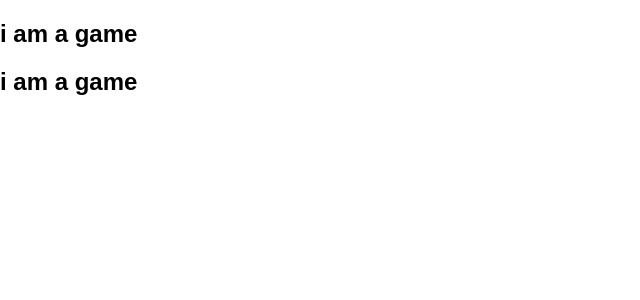
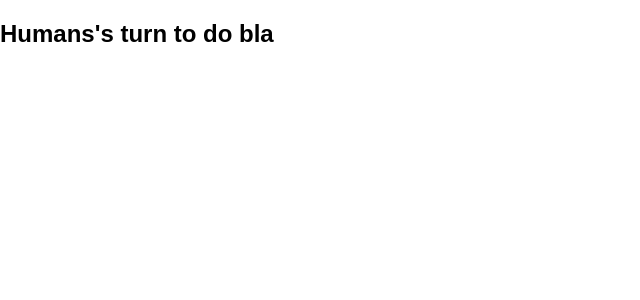
Before and after one commit to TomGB/quatro, a React (Create React App) app: page / in a window 1280 px wide. Shown: the top 300 px of the page, without its empty margins (0-640 px from the left). Built offline with nearby package versions, Linux system fonts and the light colour scheme.

Commit message:
working on game components

```diff
--- a/src/App.js
+++ b/src/App.js
@@ -3,14 +3,40 @@ import logo from './logo.svg';
 import './App.css';
 import GameSelect from './game-select.js'
 
+function PieceSelect({text}) {
+  return (<h2>{text}</h2>);
+}
+
+function TurnMessage({text}) {
+  return (<h2>{text}</h2>);
+}
+
+function GameBoard({text}) {
+  return (<h2>{text}</h2>);
+}
+
+const game = {
+  gameStarted: true
+}
+
 class App extends Component {
   render() {
-    return (
-      <div className='selectGameType'>
-        <GameSelect />
-        <GameSelect />
-      </div>
-    );
+    if (!game.gameStarted) {
+      return (
+        <div className='selectGameType'>
+          <GameSelect text='Human vs Human'/>
+          <GameSelect text='Human vs AI' />
+        </div>
+      );
+    } else {
+      return (
+        <div className='boardArea'>
+          <PieceSelect />
+          <TurnMessage text="Humans's turn to do bla"/>
+          <GameBoard />
+        </div>
+      )
+    }
   }
 }
 
--- a/src/game-select.js
+++ b/src/game-select.js
@@ -1,5 +1,5 @@
 import React, { Component } from 'react';
 
-export default function GameSelect(props) {
-  return (<h2>i am a game</h2>);
+export default function GameSelect({text}) {
+  return (<h2>{text}</h2>);
 }
```
Also changed, not shown: 1 other file (tests, documents, lock files or other folders).
